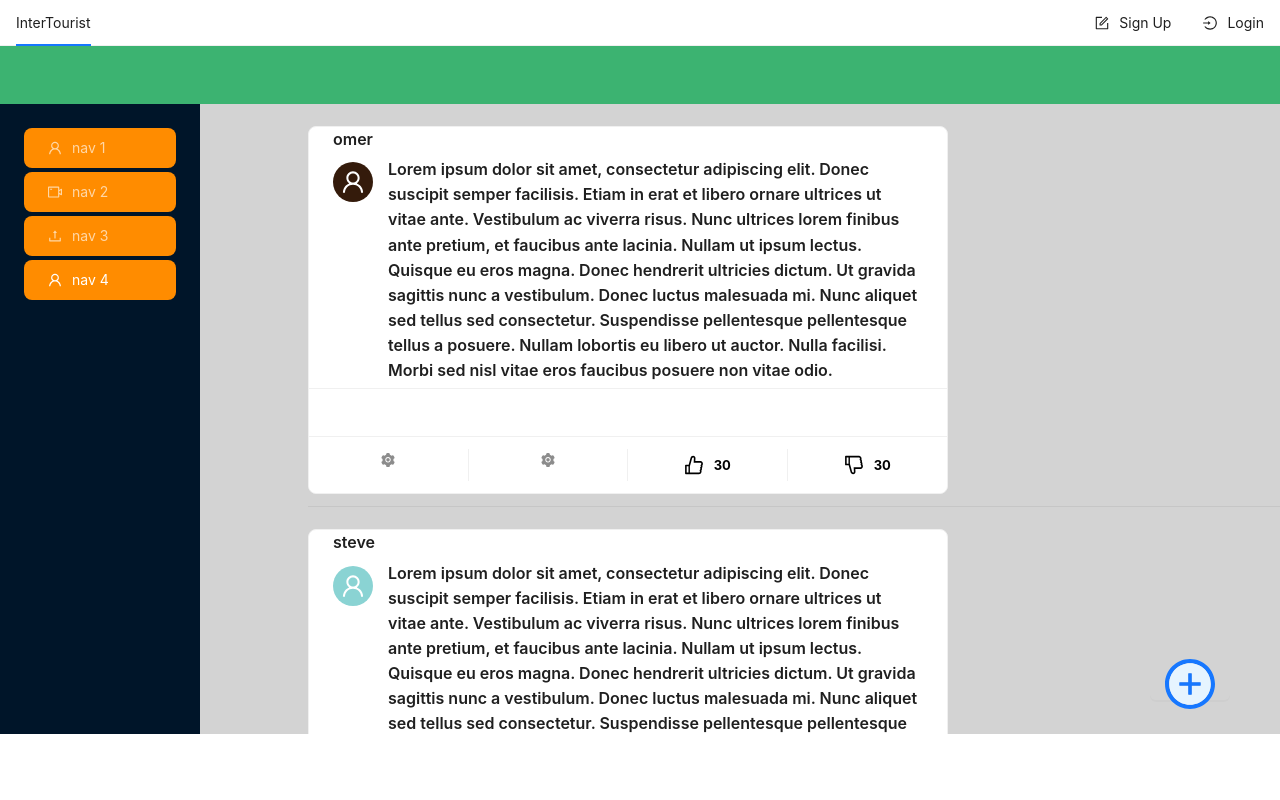
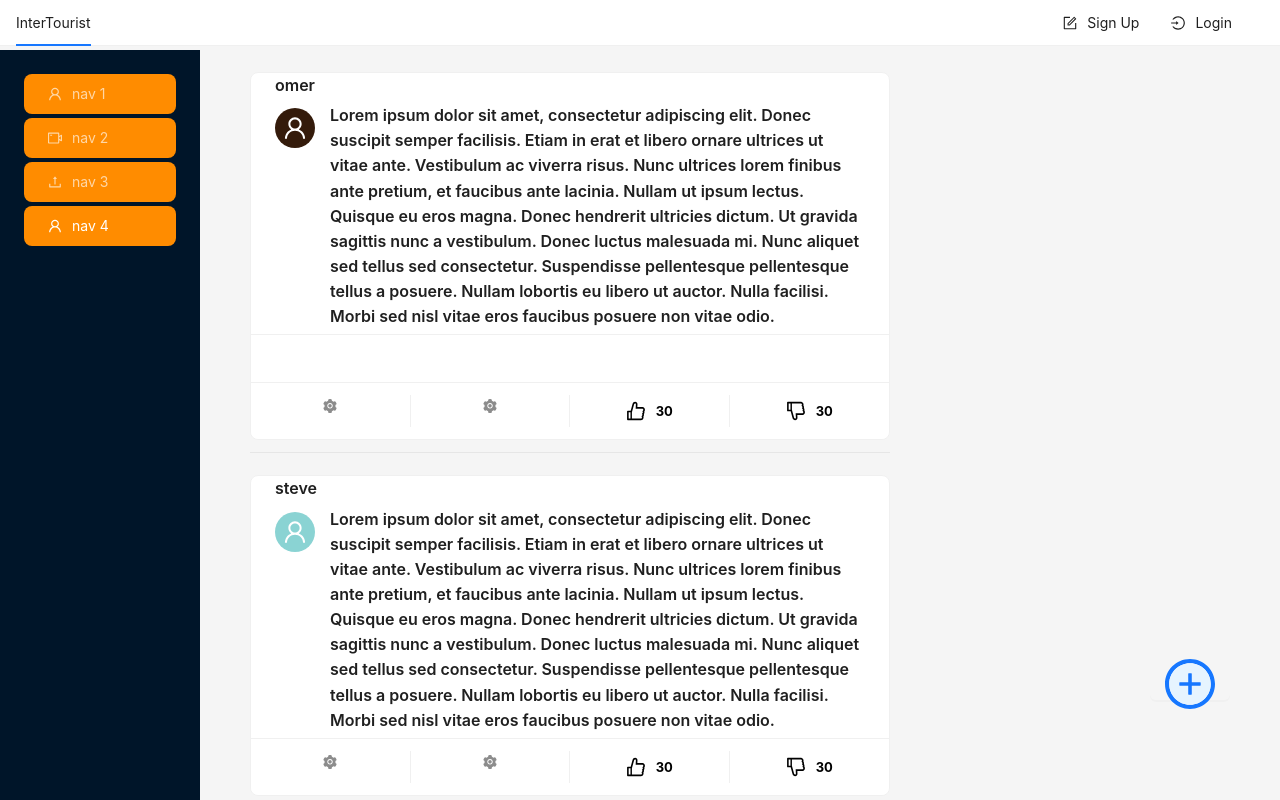
Before and after one commit to tcivie/project_management_frontend, a React (Create React App) app: page /chat in a window 1280 px wide. Built offline with nearby package versions, Linux system fonts and the light colour scheme; what pigeon-maps would draw is missing.

Commit message:
Fixed navigation bar and window sized

```diff
--- a/src/App.js
+++ b/src/App.js
@@ -8,18 +8,12 @@ import Navbar from './components/Navbar';
 function App() {
   return (
     <BrowserRouter>
-      <div style={{ height: '100vh' }}>
-        <div style={{ height: '5vh' }}>
       <Navbar />
-        </div>
-        <div style={{ height: '95vh' }}>
       <Routes>
         <Route path="/" element={<HomePage />} />
         <Route path="/profile" element={<Profile />} />
         <Route path="/chat" element={<ChatPage />} />
       </Routes>
-        </div>
-      </div>
     </BrowserRouter>
   );
 }
--- a/src/components/Navbar.js
+++ b/src/components/Navbar.js
@@ -50,11 +50,12 @@ function Navbar() {
   };
 
   return (
-    <div style={{
-      position: 'sticky', zIndex: 1, width: '100%', top: 0,
-    }}
+    <Menu
+      mode="horizontal"
+      triggerSubMenuAction="click"
+      openKeys={openKeys}
+      style={{ position: 'fixed', width: '100%' }}
     >
-      <Menu mode="horizontal" triggerSubMenuAction="click" openKeys={openKeys}>
       <Menu.Item key="home" onClick={() => { navigate('/'); }} style={{ marginRight: 'auto' }}>
         InterTourist
       </Menu.Item>
@@ -89,8 +90,7 @@ function Navbar() {
         Log Out
       </Menu.Item>
       )}
-      </Menu>
-
+      <Menu.Item>
         <Modal
           open={isRegisterVisible}
           onCancel={closeRegisterModal}
@@ -102,7 +102,8 @@ function Navbar() {
         >
           <RegisterPage onClose={closeRegisterModal} />
         </Modal>
-    </div>
+      </Menu.Item>
+    </Menu>
   );
 }
 
--- a/src/pages/ChatPage.js
+++ b/src/pages/ChatPage.js
@@ -31,14 +31,7 @@ function App() {
   };
   return (
     <Layout>
-      <Header style={{
-        backgroundColor: 'MediumSeaGreen', color: 'white', textAlign: 'center', fontSize: 30,
-      }}
-      >
-        {locationInfo?.name}
-      </Header>
-      <Layout>
-        <Sider style={{ padding: 20 }}>
+      <Sider style={{ padding: 20, marginTop: 50 }}>
         <Menu
           theme="dark"
           mode="inline"
@@ -53,18 +46,16 @@ function App() {
           )}
         />
       </Sider>
-        <Layout>
-          <Content style={{ backgroundColor: 'lightgrey' }}>
-            <div>
+      <div style={{ height: window.innerHeight, overflowY: 'hidden' }}>
         {!messages
-                ? <Empty style={{ position: 'relative', top: '40%' }} />
+          ? <Empty style={{ position: 'relative' }} />
           : (
-                  <List itemLayout="vertical" style={{ }}>
+            <List itemLayout="vertical">
               <VirtualList
-                      style={{ paddingLeft: '10%' }}
-                      height="78.7vh"
+                height={window.innerHeight}
                 data={messages}
                 onScroll={onScroll}
+                style={{ padding: '50px' }}
               >
                 { (item) => (
                   item
@@ -74,10 +65,6 @@ function App() {
           )}
         <Poster />
       </div>
-
-          </Content>
-        </Layout>
-      </Layout>
     </Layout>
   );
 }
--- a/src/pages/HomePage.js
+++ b/src/pages/HomePage.js
@@ -25,7 +25,7 @@ function HomePage() {
   return (
     <Layout
       style={{
-        height: '100%',
+        height: window.innerHeight,
         backgroundImage: `url(${backgroundImage})`,
         backgroundSize: 'cover',
         backgroundPosition: 'center',
@@ -34,7 +34,6 @@ function HomePage() {
       <Content
         style={{
           padding: '0 50px',
-
           display: 'flex',
           flexDirection: 'column',
           justifyContent: 'center',
```
Lines whose indentation alone changed are shown as unchanged.
